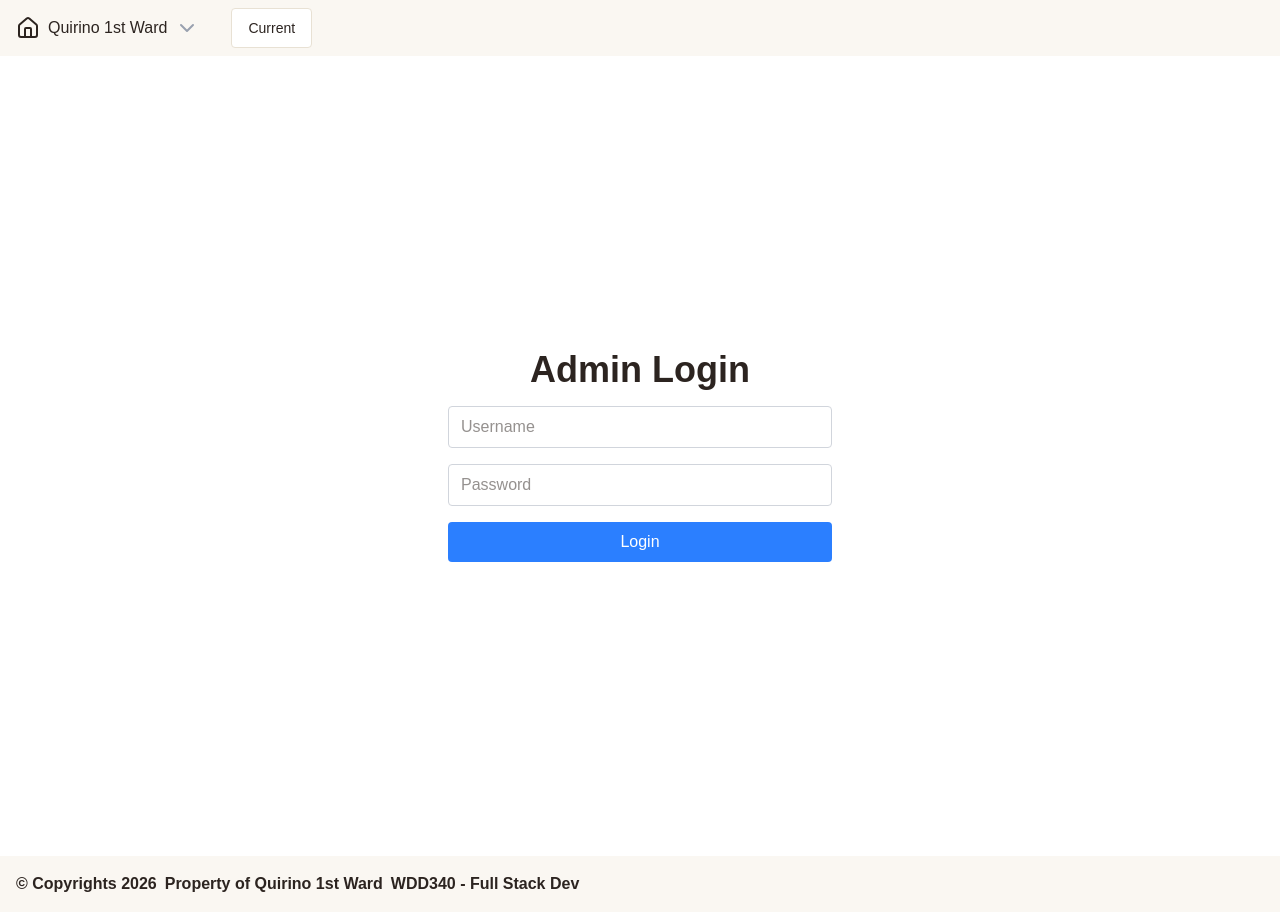
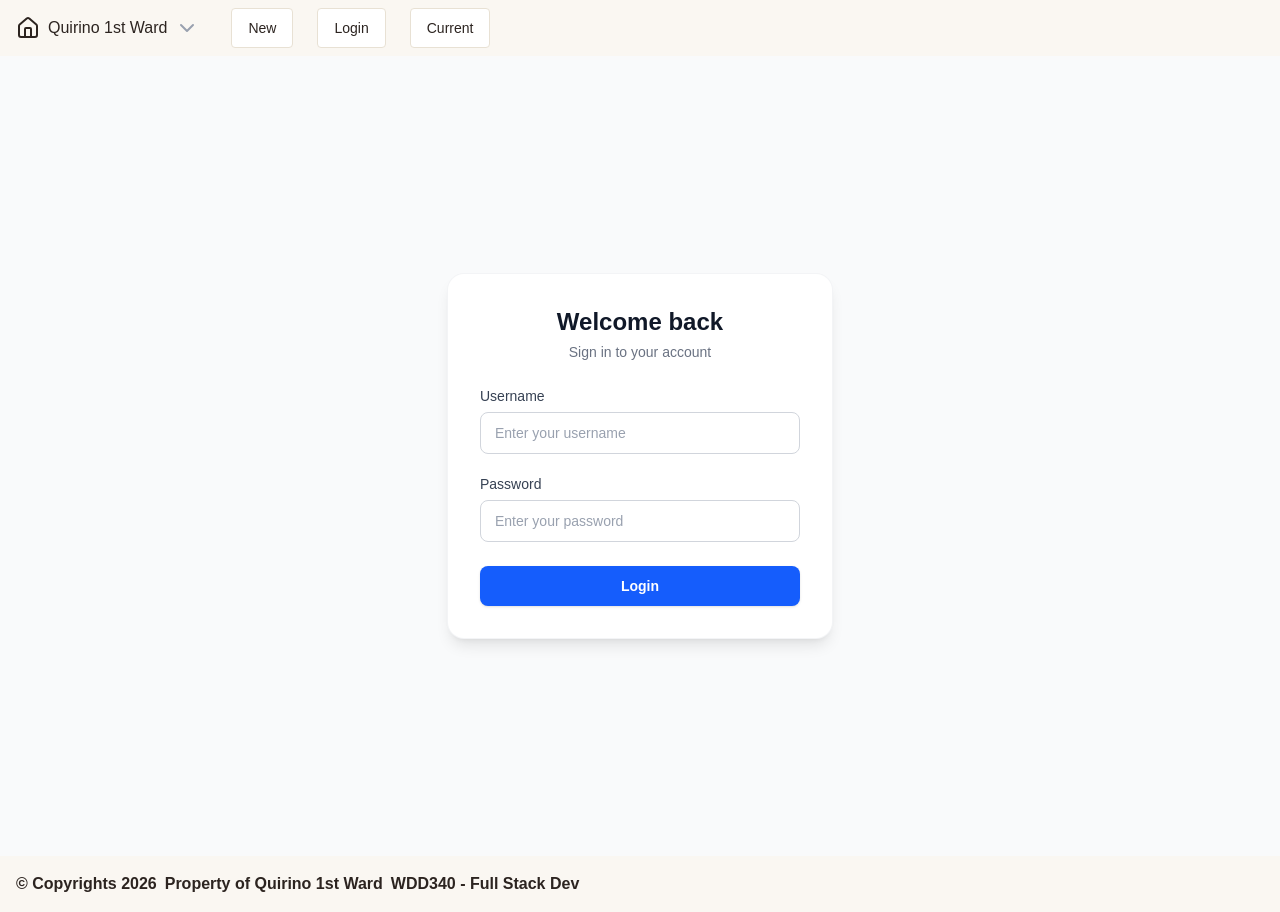
Before and after one commit to sundazekiks/sacrament-meetings, a Next.js app: page /login in a window 1280 px wide. Built offline with nearby package versions, Linux system fonts and the light colour scheme; no server answers.

Commit message:
finished:  adding basic authentication flow and meaningful metadata

```diff
--- a/app/(admin)/login/page.tsx
+++ b/app/(admin)/login/page.tsx
@@ -1,31 +1,8 @@
+import LoginForm from "@/components/LoginForm";
 import { signInUser } from "@/lib/action";
 
 
+export default function LoginPage() {
 
-export default function LoginPage() {
-    return (
-        <div className="flex flex-col items-center justify-center min-h-screen py-2">
-            <h1 className="text-4xl font-bold mb-4">Admin Login</h1>
-            <form action={signInUser} className="flex flex-col gap-4 w-full max-w-sm">
-                <input
-                    type="text"
-                    name="username"
-                    placeholder="Username"
-                    className="border border-gray-300 rounded px-3 py-2 focus:outline-none focus:ring focus:border-blue-300"
-                />
-                <input
-                    type="password"
-                    name="password"
-                    placeholder="Password"
-                    className="border border-gray-300 rounded px-3 py-2 focus:outline-none focus:ring focus:border-blue-300"
-                />
-                <button
-                    type="submit"
-                    className="bg-blue-500 text-white rounded px-3 py-2 hover:bg-blue-600 transition-colors"
-                >
-                    Login
-                </button>
-            </form>
-        </div>
-    );
+    return (<LoginForm onSubmit={signInUser} />);
 }
--- a/app/(admin)/meetings/new/page.tsx
+++ b/app/(admin)/meetings/new/page.tsx
@@ -1,5 +1,11 @@
 import { createMeeting } from '@/lib/action';
+import type { Metadata } from "next";
 
+export const metadata: Metadata = {
+    title: "Create Meeting",
+    description:
+        "Create a new sacrament meeting program, including hymns, prayers, speakers, and announcements.",
+};
 
 export default function Page() {
     const randomId = crypto.randomUUID()
--- a/app/(public)/meetings/page.tsx
+++ b/app/(public)/meetings/page.tsx
@@ -6,6 +6,7 @@ import { Pagination } from "@/components/Pagination";
 import { SacramentMeeting } from "@/lib/types";
 import { useSearchParams } from "next/navigation";
 import { useEffect, useState } from "react";
+
 
 // Refactor to dynamic rendering; make this component a server component
 
--- a/app/layout.tsx
+++ b/app/layout.tsx
@@ -15,9 +15,22 @@ const geistMono = Geist_Mono({
   subsets: ["latin"],
 });
 
+
 export const metadata: Metadata = {
-  title: "Sacrament Meeting Planner",
-  description: "Used for Wards or Branches to manage their meeting programs",
+  title: {
+    default: "Sacrament Meeting Planner",
+    template: "%s | Sacrament Meeting Planner",
+  },
+  description:
+    "Plan and manage sacrament meeting programs for your ward or branch.",
+  applicationName: "Sacrament Meeting Planner",
+  openGraph: {
+    title: "Sacrament Meeting Planner",
+    description:
+      "Plan and manage sacrament meeting programs for your ward or branch.",
+    type: "website",
+  },
+  robots: { index: false, follow: false }, // optional, see below
 };
 
 export default async function RootLayout({ children }: LayoutProps<"/">) {
--- a/auth.config.ts
+++ b/auth.config.ts
@@ -4,10 +4,7 @@ import { NextAuthConfig } from "next-auth";
 export const authConfig = {
     secret: process.env.BETTER_AUTH_SECRET,
     pages: {
-        signIn: "/login",
-        signOut: "/auth/signout",
-        error: "/auth/error",
-        verifyRequest: "/auth/verify-request",
+        signIn: "/login"
     },
     callbacks: {
         authorized({ request, auth }) {
@@ -16,7 +13,7 @@ export const authConfig = {
 
             if (isProtected) return isLoggedIn
 
-            return true
+            return false;
         },
     },
     providers: [],
--- a/components/Header.tsx
+++ b/components/Header.tsx
@@ -33,18 +33,28 @@ export default function LocationDropdown({ isLoggedIn }: { isLoggedIn: boolean }
                 )}
 
             </div>
+
+
+            <Link href={`/meetings/new`}
+                className="flex items-center gap-2 rounded-sm border border-border bg-surface px-4 py-2 text-sm text-foreground transition-colors hover:border-accent hover:bg-accent-soft hover:text-accent-hover m-2 cursor-pointer"
+                aria-expanded={active}
+            >
+                New
+            </Link>
+
+
             {
-                isLoggedIn && (
-                    <Link href={`/meetings/new`}
+                isLoggedIn && (<Logout />)
+            }
+            {
+                !isLoggedIn && (
+                    <Link href={`/login`}
                         className="flex items-center gap-2 rounded-sm border border-border bg-surface px-4 py-2 text-sm text-foreground transition-colors hover:border-accent hover:bg-accent-soft hover:text-accent-hover m-2 cursor-pointer"
                         aria-expanded={active}
                     >
-                        New
+                        Login
                     </Link>
                 )
-            }
-            {
-                isLoggedIn && (<Logout />)
             }
             <Link href={`/meetings/current`}
                 className="flex items-center gap-2 rounded-sm border border-border bg-surface px-4 py-2 text-sm text-foreground transition-colors hover:border-accent hover:bg-accent-soft hover:text-accent-hover m-2 cursor-pointer"
--- /dev/null
+++ b/components/LoginForm.tsx
@@ -0,0 +1,81 @@
+"use client"
+
+import { useRouter } from "next/navigation";
+import { useState } from "react";
+
+
+export default function LoginForm({ onSubmit }: { onSubmit: (formData: FormData) => Promise<{ success: boolean; message?: string } | undefined> }) {
+    const [error, setError] = useState<boolean>(false);
+    const [errorMessage, setErrorMessage] = useState<string | null>(null);
+
+    const router = useRouter();
+    async function handleSubmit(formData: FormData) {
+        const result: { success: boolean; message?: string } | undefined = await onSubmit(formData);
+        console.log("Login result:", result);
+
+        if (!result?.success) {
+            // Handle error (e.g., show a message to the user)
+            console.log(result);
+            setError(true);
+            setErrorMessage("Invalid username or password. Please try again.");
+            return;
+        }
+        // Redirect to the desired page after successful login
+        router.push("/");
+    }
+
+    return (
+        <div className="flex min-h-screen items-center justify-center bg-gray-50 px-4">
+            <div className="w-full max-w-sm rounded-2xl bg-white p-8 shadow-lg ring-1 ring-gray-100">
+                <div className="mb-6 text-center">
+                    <h1 className="text-2xl font-semibold text-gray-900">Welcome back</h1>
+                    <p className="mt-1 text-sm text-gray-500">Sign in to your account</p>
+                </div>
+                {error && (
+                    <p role="alert" className="rounded-lg bg-red-50 px-3 py-2 text-sm text-red-700">
+                        {errorMessage || "An error occurred. Please try again."}
+                    </p>
+                )}
+
+                <form action={handleSubmit} className="flex flex-col gap-5">
+                    <div className="flex flex-col gap-1.5">
+                        <label htmlFor="username" className="text-sm font-medium text-gray-700">
+                            Username
+                        </label>
+                        <input
+                            id="username"
+                            type="text"
+                            name="username"
+                            placeholder="Enter your username"
+                            autoComplete="username"
+                            required
+                            className="rounded-lg border border-gray-300 px-3.5 py-2.5 text-sm text-gray-900 placeholder-gray-400 transition focus:border-blue-500 focus:outline-none focus:ring-4 focus:ring-blue-100"
+                        />
+                    </div>
+
+                    <div className="flex flex-col gap-1.5">
+                        <label htmlFor="password" className="text-sm font-medium text-gray-700">
+                            Password
+                        </label>
+                        <input
+                            id="password"
+                            type="password"
+                            name="password"
+                            placeholder="Enter your password"
+                            autoComplete="current-password"
+                            required
+                            className="rounded-lg border border-gray-300 px-3.5 py-2.5 text-sm text-gray-900 placeholder-gray-400 transition focus:border-blue-500 focus:outline-none focus:ring-4 focus:ring-blue-100"
+                        />
+                    </div>
+
+                    <button
+                        type="submit"
+                        className="mt-1 rounded-lg bg-blue-600 px-4 py-2.5 text-sm font-semibold text-white shadow-sm transition hover:bg-blue-700 focus:outline-none focus:ring-4 focus:ring-blue-200 active:scale-[0.98]"
+                    >
+                        Login
+                    </button>
+                </form>
+            </div>
+        </div>
+    );
+}
--- a/lib/action.ts
+++ b/lib/action.ts
@@ -10,6 +10,7 @@ import { revalidatePath } from 'next/cache';
 import { isRedirectError } from 'next/dist/client/components/redirect-error';
 import { deleteMeeting } from './meetings-db';
 import { signIn, signOut } from '@/auth';
+import { AuthError } from 'next-auth';
 
 const HymnSchema = z.strictObject({
     number: z.number(),
@@ -123,10 +124,20 @@ export const deletingMeeting = async (id: number) => {
 
 export const signInUser = async (formData: FormData) => {
     console.log("Signing in user..." + formData.get("username"))
-    await signIn("credentials", {
-        username: formData.get("username") as string,
-        password: formData.get("password") as string,
-    })
+    try {
+        await signIn("credentials", {
+            username: formData.get("username") as string,
+            password: formData.get("password") as string,
+            redirectTo: "/"
+        })
+    } catch (err) {
+        if (err instanceof AuthError) {
+            console.error("Authentication error:", err.message);
+            return { success: false, message: err.message };
+        }
+        return { success: false, message: "An unexpected error occurred." };
+    }
+
 }
 
 export const signOutUser = async () => {
--- a/proxy.ts
+++ b/proxy.ts
@@ -5,5 +5,5 @@ export default NextAuth(authConfig).auth;
 
 export const config = {
     // Run middleware on all routes except static files and Next.js internals
-    matcher: ["/meetings/new", "/api/auth/:path*"],
+    matcher: ["/meetings/new"],
 };
```
